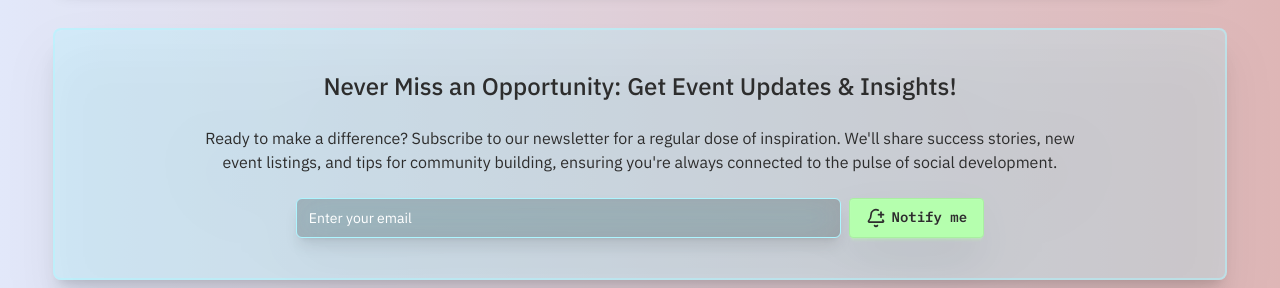
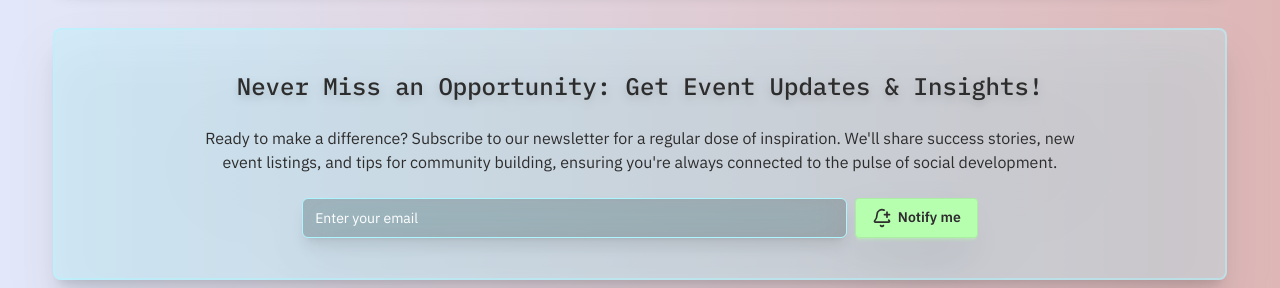
Before and after one commit to code-shams/kindleVent-client-a11-ph, a React (Vite) app: page / in a window 1280 px wide. Shown: the part 1645-1933 px from the top of the page. Built offline with nearby package versions, Linux system fonts and the light colour scheme; no server answers.

Commit message:
Added Minor UI improvements

```diff
--- a/src/components/Navbar.jsx
+++ b/src/components/Navbar.jsx
@@ -17,10 +17,10 @@ const Navbar = () => {
     };
     return (
         <nav
-            className="contain z-20 p-2 md:p-4
+            className={`contain z-20 p-2 ${user?.email ? "md:p-2" : "md:p-4"}
             bg-white/10 backdrop-blur-md
             border border-t-0 border-secondary/30
-            shadow-md rounded-2xl rounded-t-none fixed top-0 right-0 left-0 flex items-center justify-between pri-font"
+            shadow-md rounded-2xl rounded-t-none fixed top-0 right-0 left-0 flex items-center justify-between pri-font`}
         >
             <div>
                 <Link
--- a/src/pages/Home/Newsletter.jsx
+++ b/src/pages/Home/Newsletter.jsx
@@ -4,7 +4,7 @@ import { BellPlus } from "lucide-react";
 const Newsletter = () => {
     return (
         <div className="pri-font bg-secondary/30 border-2 border-secondary/50 shadow-xl rounded-lg p-3 md:p-10 mt-5 md:mt-10 space-y-3 md:space-y-6 drop-shadow-2xl">
-            <h1 className="text-center text-base md:text-2xl font-medium lg::w-max mx-auto">
+            <h1 className="text-center text-base md:text-2xl font-medium lg:w-max mx-auto sec-font drop-shadow-lg">
                 Never Miss an Opportunity: Get Event Updates & Insights!
             </h1>
             <p className="w-full text-xs md:text-base text-center sm:w-10/12 mx-auto">
@@ -19,7 +19,7 @@ const Newsletter = () => {
                     placeholder="Enter your email"
                     className="input input-xs md:input-md rounded-md bg-black/20 backdrop-blur-lg focus:outline-accent border border-secondary focus:border-0 shadow-lg placeholder:text-white w-9/12 sm:w-6/12 mx-auto sm:m-0"
                 />
-                <button className="btn btn-primary btn-xs md:btn-md hover:bg-accent hover:border-none hover:-translate-y-1 transition sec-font">
+                <button className="btn btn-primary btn-xs md:btn-md hover:bg-accent hover:border-none hover:-translate-y-1 transition pri-font">
                     <BellPlus className="size-3 md:size-5"></BellPlus>
                     Notify me
                 </button>
```
